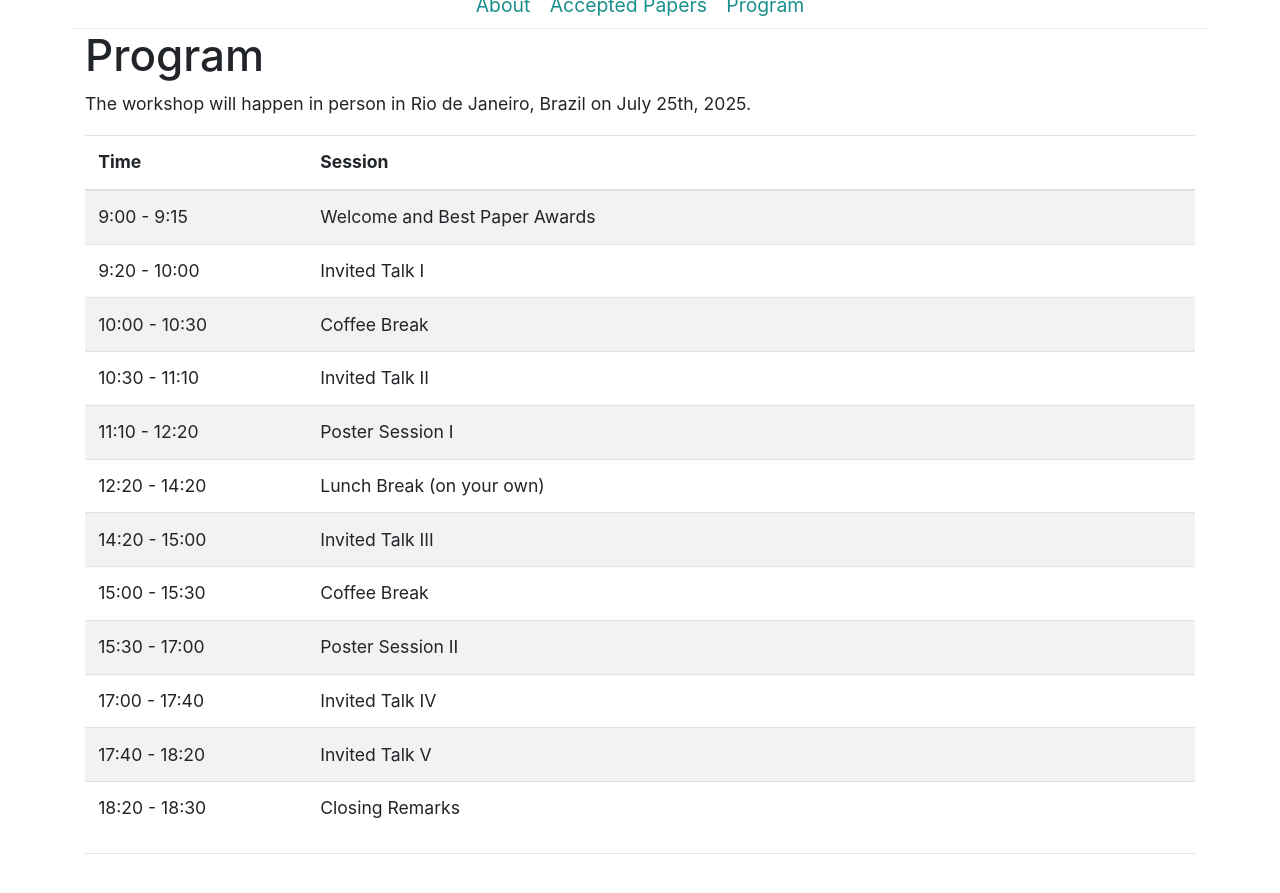
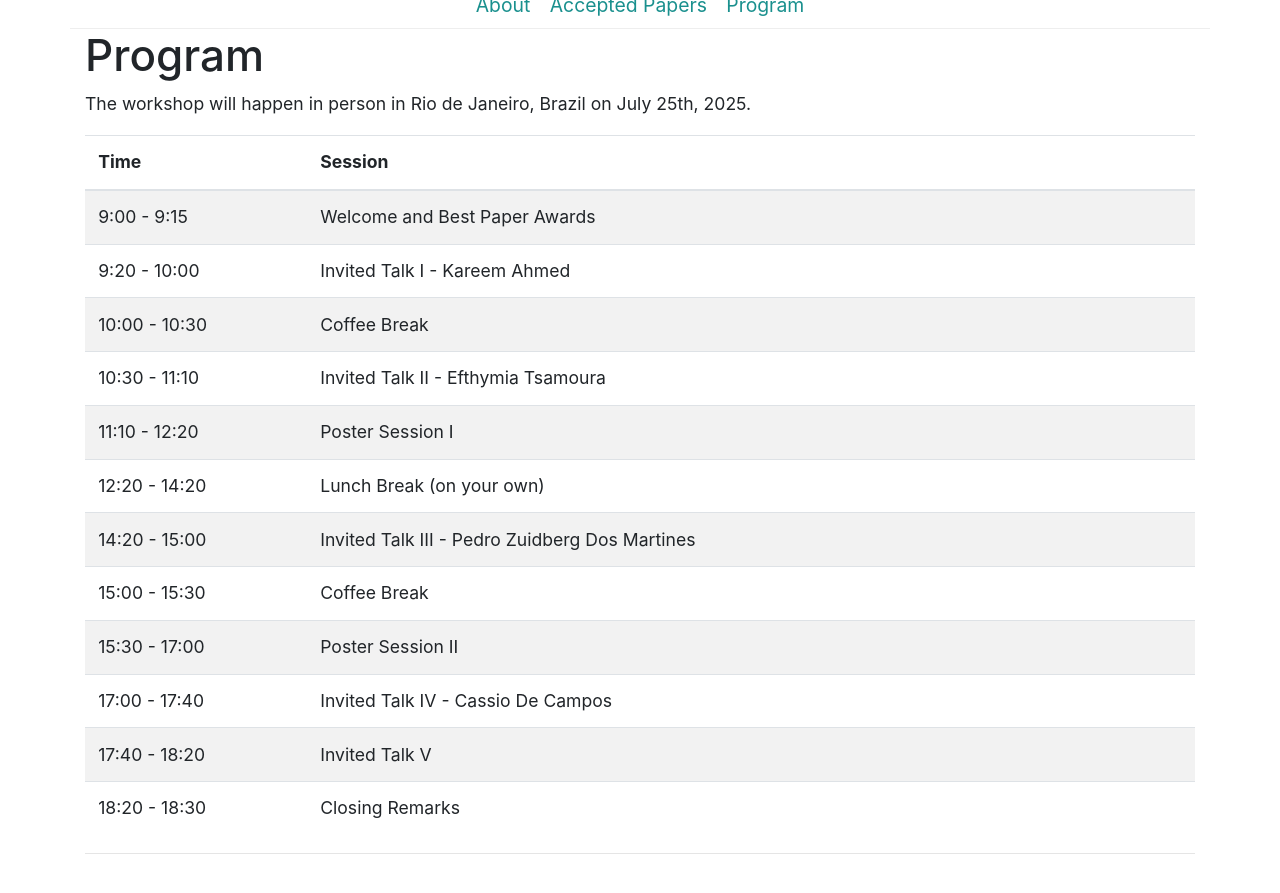
Before and after one commit to tractable-probabilistic-modeling/tpm2025, a Jekyll site: the page built from _pages/program.md, in a window 1280 px wide and 900 px high, scrolled down 491 px. Shown: the top 893 px of the window. Built offline with Jekyll 4.4.1, drawn with Linux system fonts in a browser that asks for light colours.

Commit message:
Add confirmed talks

```diff
--- a/_pages/program.md
+++ b/_pages/program.md
@@ -26,7 +26,7 @@ The workshop will happen in person in Rio de Janeiro, Brazil on July 25th, 2025.
     </tr>
     <tr>
         <td>9:20 - 10:00</td>
-        <td>Invited Talk I</td>
+        <td>Invited Talk I - Kareem Ahmed</td>
     </tr>
     <tr>
         <td>10:00 - 10:30</td>
@@ -34,7 +34,7 @@ The workshop will happen in person in Rio de Janeiro, Brazil on July 25th, 2025.
     </tr>
     <tr>
         <td>10:30 - 11:10</td>
-        <td>Invited Talk II</td>
+        <td>Invited Talk II - Efthymia Tsamoura</td>
     </tr>
     <tr>
         <td>11:10 - 12:20</td>
@@ -46,7 +46,7 @@ The workshop will happen in person in Rio de Janeiro, Brazil on July 25th, 2025.
     </tr>
     <tr>
         <td>14:20 - 15:00</td>
-        <td>Invited Talk III</td>
+        <td>Invited Talk III - Pedro Zuidberg Dos Martines</td>
     </tr>
     <tr>
         <td>15:00 - 15:30</td>
@@ -58,7 +58,7 @@ The workshop will happen in person in Rio de Janeiro, Brazil on July 25th, 2025.
     </tr>
     <tr>
         <td>17:00 - 17:40</td>
-        <td>Invited Talk IV</td>
+        <td>Invited Talk IV - Cassio De Campos</td>
     </tr>
     <tr>
         <td>17:40 - 18:20</td>
```
